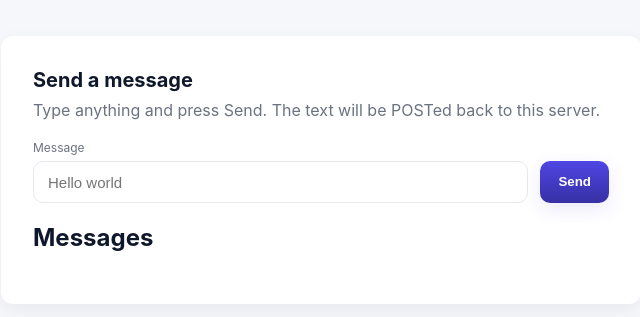
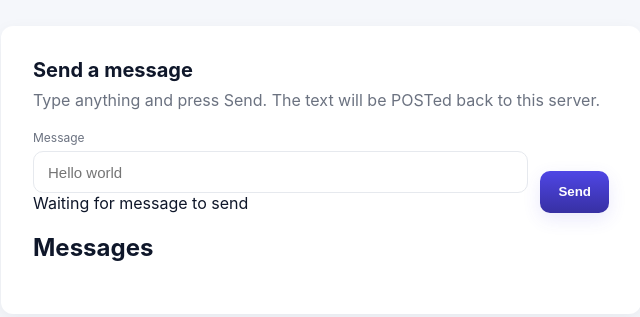
Before and after one commit to Tobbe/web_led, a website: page index.html in a window 1280 px wide. Shown: the part 230-547 px from the top of the page, without its empty margins (319-959 px from the left). Drawn offline with Linux system fonts and the light colour scheme.

Commit message:
debug status css

```diff
--- a/index.html
+++ b/index.html
@@ -148,7 +148,9 @@
             placeholder="Hello world"
             required
           />
-          <span id="status" aria-live="polite" />
+          <span id="status" aria-live="polite"
+            >Waiting for message to send</span
+          >
         </div>
         <button type="submit">Send</button>
       </form>
```
